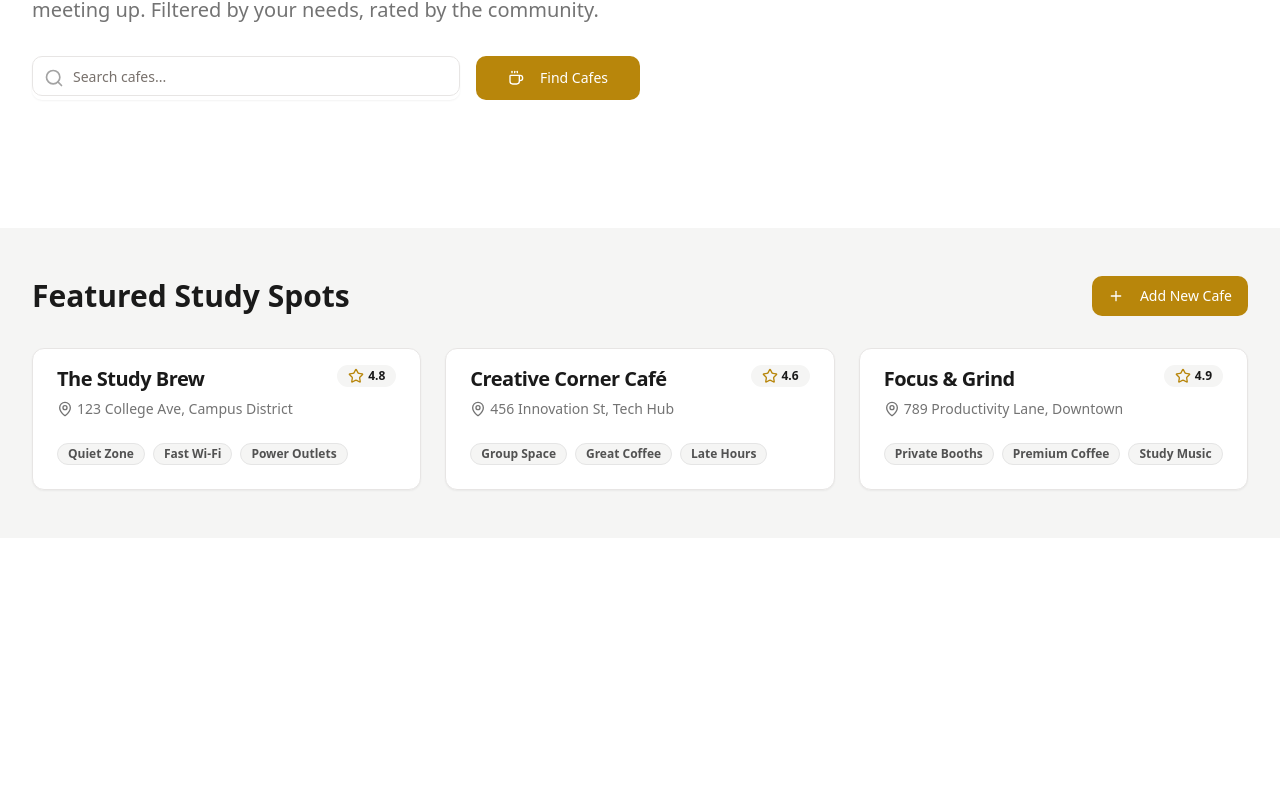
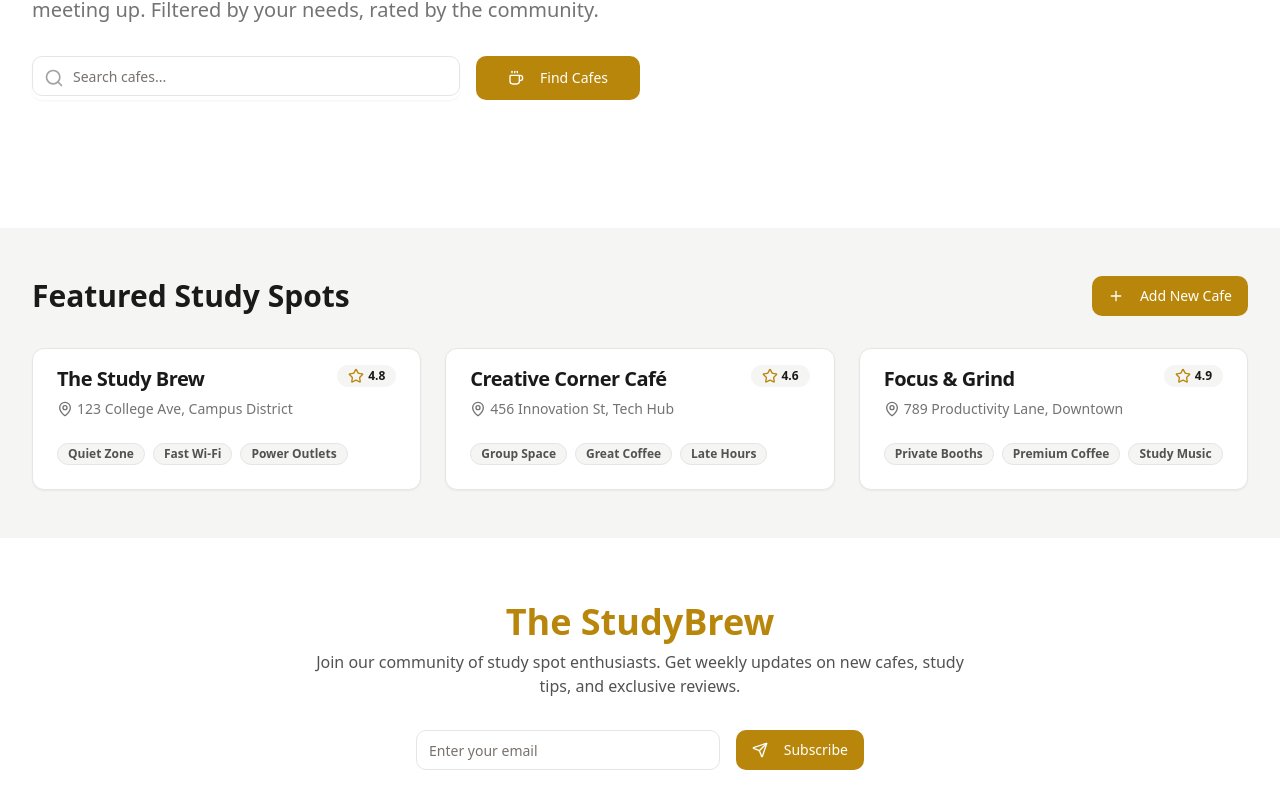
Before and after one commit to wolfwdavid/study-cafe-guides-75, a React (Vite) app: page / in a window 1280 px wide. Shown: the part 284-1092 px from the top of the page. Before the commit the page ends 822 px from the top, so only its background shows below. Built offline with nearby package versions, Linux system fonts and the light colour scheme.

Commit message:
Add email signup
Adds an email signup form to the bottom of the page, titled "The StudyBrew".

```diff
--- a/src/pages/Index.tsx
+++ b/src/pages/Index.tsx
@@ -3,6 +3,9 @@ import { useState } from "react";
 import Hero from "@/components/Hero";
 import CafeCard from "@/components/CafeCard";
 import AddCafeDialog from "@/components/AddCafeDialog";
+import { Input } from "@/components/ui/input";
+import { Button } from "@/components/ui/button";
+import { Send } from "lucide-react";
 
 const INITIAL_CAFES = [
   {
@@ -30,9 +33,17 @@ const INITIAL_CAFES = [
 
 const Index = () => {
   const [cafes, setCafes] = useState(INITIAL_CAFES);
+  const [email, setEmail] = useState("");
 
   const handleAddCafe = (newCafe: any) => {
     setCafes([...cafes, newCafe]);
+  };
+
+  const handleEmailSubmit = (e: React.FormEvent) => {
+    e.preventDefault();
+    // Here you would typically handle the email submission
+    console.log("Email submitted:", email);
+    setEmail("");
   };
 
   return (
@@ -49,6 +60,33 @@ const Index = () => {
           ))}
         </div>
       </div>
+
+      {/* Email Signup Section */}
+      <div className="bg-white py-16">
+        <div className="max-w-7xl mx-auto px-4 sm:px-6 lg:px-8">
+          <div className="text-center">
+            <h2 className="text-4xl font-bold text-cafe-accent mb-2">The StudyBrew</h2>
+            <p className="text-cafe-600 mb-8 max-w-2xl mx-auto">
+              Join our community of study spot enthusiasts. Get weekly updates on new cafes,
+              study tips, and exclusive reviews.
+            </p>
+            <form onSubmit={handleEmailSubmit} className="max-w-md mx-auto flex gap-4">
+              <Input
+                type="email"
+                placeholder="Enter your email"
+                value={email}
+                onChange={(e) => setEmail(e.target.value)}
+                required
+                className="flex-1"
+              />
+              <Button type="submit" className="bg-cafe-accent hover:bg-cafe-accent/90 text-white">
+                <Send className="w-4 h-4 mr-2" />
+                Subscribe
+              </Button>
+            </form>
+          </div>
+        </div>
+      </div>
     </div>
   );
 };
```
